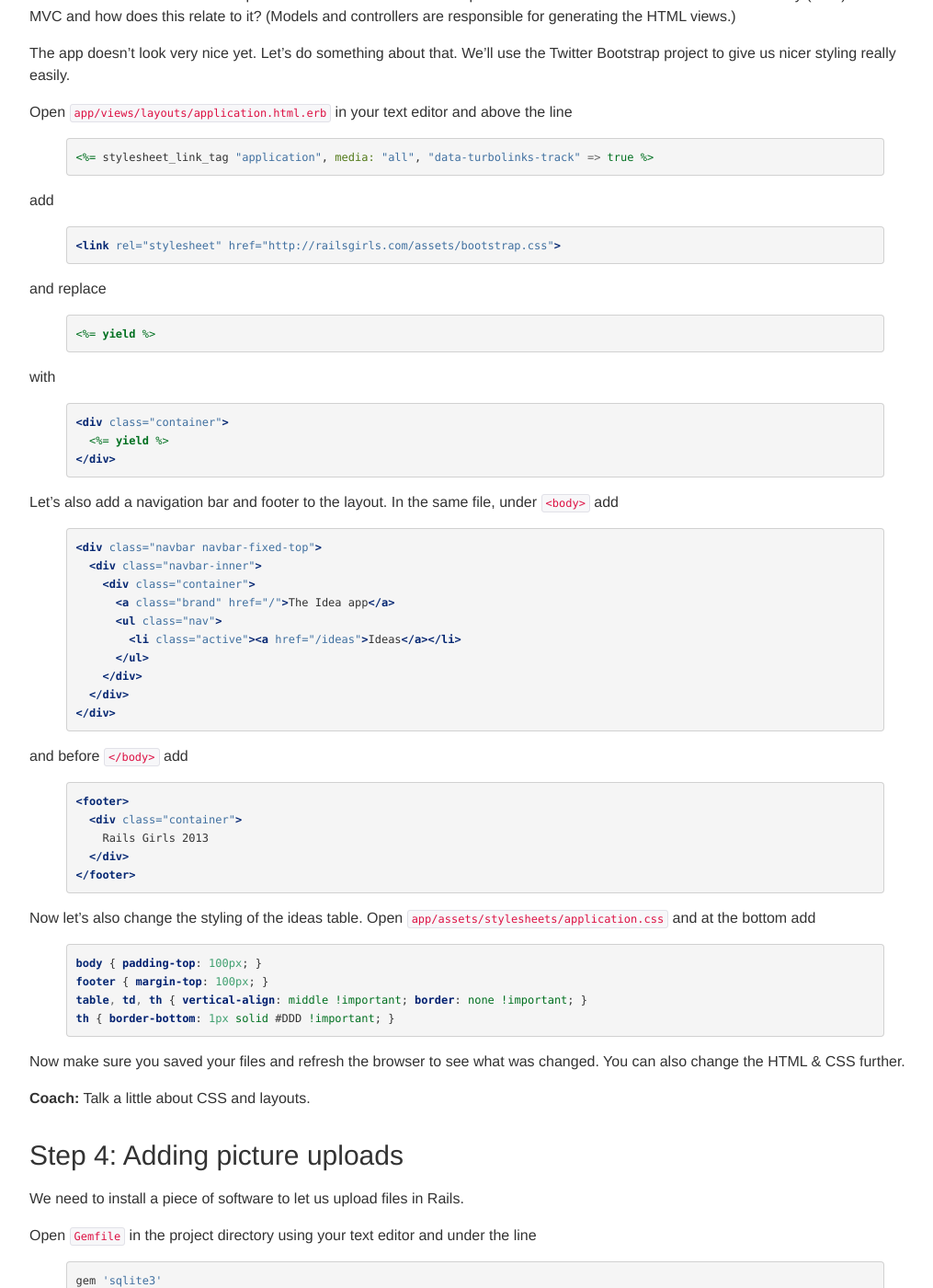
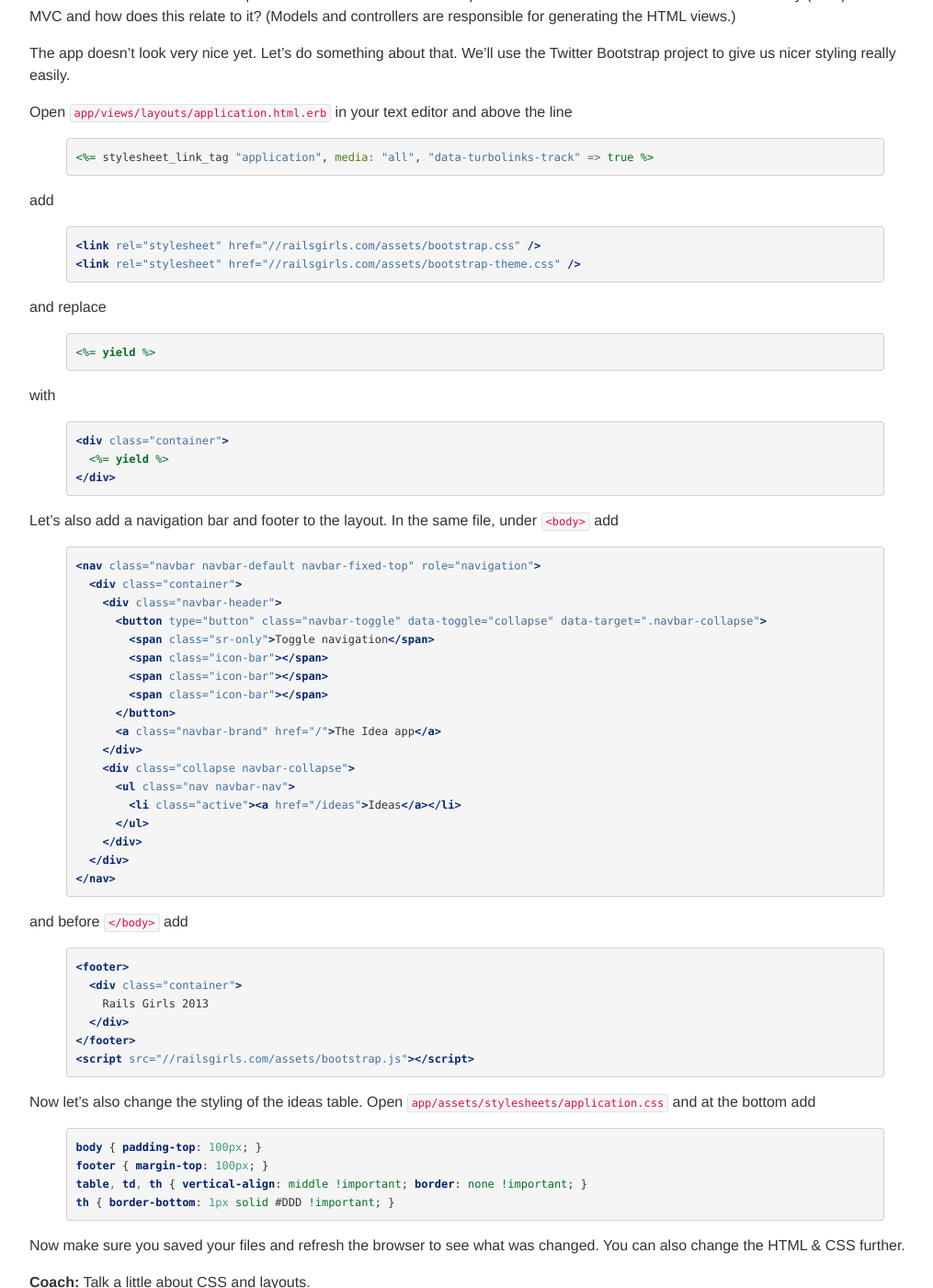
Before and after one commit to railsgirls/guides.railsgirls.com, a Jekyll site: the page built from _posts/2012-04-18-app.markdown, in a window 1280 px wide and 1400 px high, scrolled down 2759 px. Shown: the whole window at 92% size, without its empty margins (53-1068 px from the left). Built offline with Jekyll 4.4.1, drawn with Linux system fonts in a browser that asks for light colours; nearby versions of some CDN libraries; Markdown is read by kramdown in place of the engine named in the settings.

Commit message:
Migrate to bootstrap version 3

```diff
--- a/_posts/2012-04-18-app.markdown
+++ b/_posts/2012-04-18-app.markdown
@@ -208,7 +208,8 @@ Open `app/views/layouts/application.html.erb` in your text editor and above the
 add
 
 {% highlight erb %}
-<link rel="stylesheet" href="http://railsgirls.com/assets/bootstrap.css">
+<link rel="stylesheet" href="//railsgirls.com/assets/bootstrap.css" />
+<link rel="stylesheet" href="//railsgirls.com/assets/bootstrap-theme.css" />
 {% endhighlight %}
 
 and replace
@@ -228,16 +229,24 @@ with
 Let's also add a navigation bar and footer to the layout. In the same file, under `<body>` add
 
 {% highlight html %}
-<div class="navbar navbar-fixed-top">
-  <div class="navbar-inner">
-    <div class="container">
-      <a class="brand" href="/">The Idea app</a>
-      <ul class="nav">
+<nav class="navbar navbar-default navbar-fixed-top" role="navigation">
+  <div class="container">
+    <div class="navbar-header">
+      <button type="button" class="navbar-toggle" data-toggle="collapse" data-target=".navbar-collapse">
+        <span class="sr-only">Toggle navigation</span>
+        <span class="icon-bar"></span>
+        <span class="icon-bar"></span>
+        <span class="icon-bar"></span>
+      </button>
+      <a class="navbar-brand" href="/">The Idea app</a>
+    </div>
+    <div class="collapse navbar-collapse">
+      <ul class="nav navbar-nav">
         <li class="active"><a href="/ideas">Ideas</a></li>
       </ul>
     </div>
   </div>
-</div>
+</nav>
 {% endhighlight %}
 
 and before `</body>` add
@@ -248,6 +257,7 @@ and before `</body>` add
     Rails Girls 2013
   </div>
 </footer>
+<script src="//railsgirls.com/assets/bootstrap.js"></script>
 {% endhighlight %}
 
 Now let's also change the styling of the ideas table. Open `app/assets/stylesheets/application.css` and at the bottom add
```
